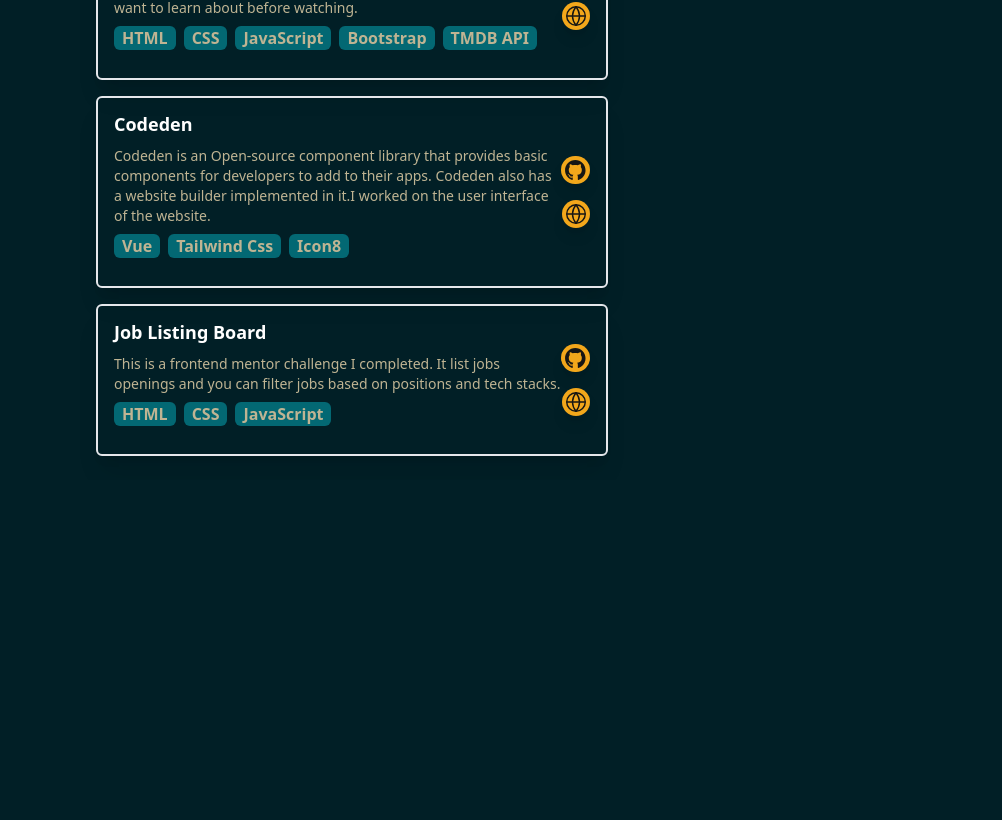
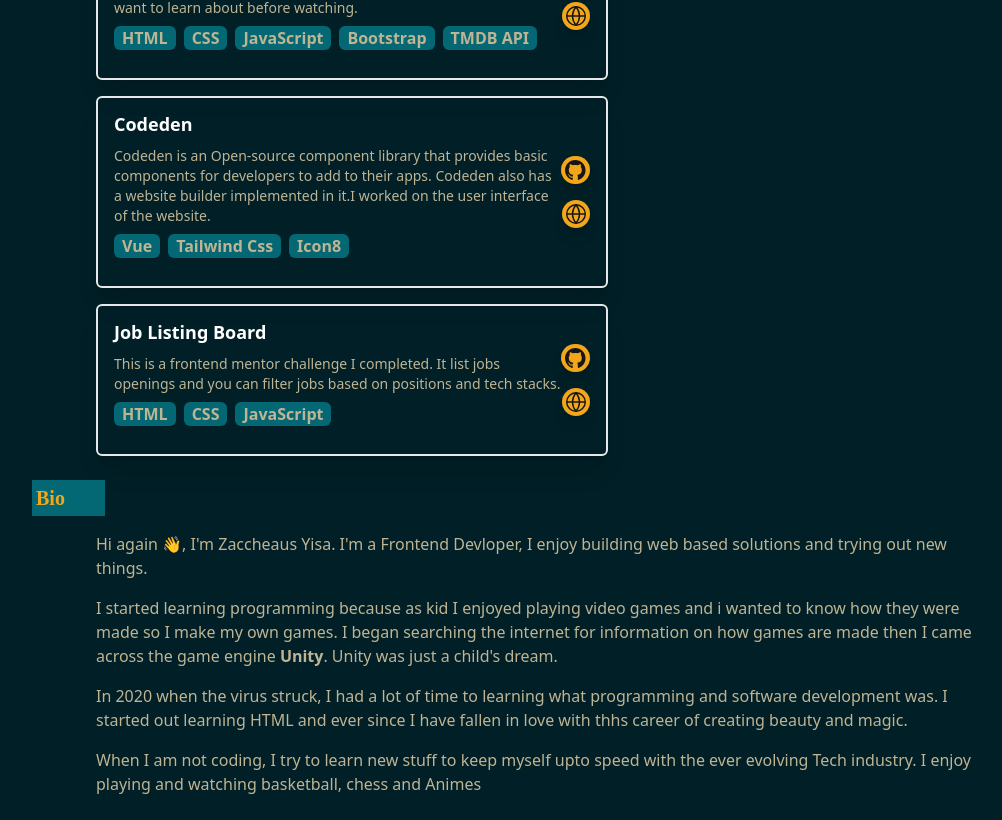
Before and after one commit to Ndace-hash/Talk-With-Zach, a Vue app: page / in a window 1280 px wide. Shown: the part 656-1476 px from the top of the page, without its empty margins (96-1098 px from the left). Before the commit the page ends 1136 px from the top, so only its background shows below. Built offline with nearby package versions, Linux system fonts and the light colour scheme; a web font is replaced by a local one.

Commit message:
feat: added bio section

```diff
--- a/src/App.vue
+++ b/src/App.vue
@@ -2,6 +2,7 @@
 import AppHero from "./components/AppHero.vue";
 import AppSkills from "./components/skills/AppSkills.vue";
 import AppProject from "./components/project/AppProject.vue";
+import AppBio from "./components/AppBio.vue";
 import DefaultLayout from "./layout/DefaultLayout.vue";
 </script>
 
@@ -11,6 +12,7 @@ import DefaultLayout from "./layout/DefaultLayout.vue";
       <AppHero />
       <AppSkills />
       <AppProject />
+      <AppBio />
     </div>
   </DefaultLayout>
 </template>
--- /dev/null
+++ b/src/components/AppBio.vue
@@ -0,0 +1,41 @@
+<template>
+  <section class="mt-6">
+    <h2
+      class="font-secondary capitalize text-xl font-semibold inline-block py-1 pl-1 pr-10 text-start bg-dark-blue text-primary"
+    >
+      Bio
+    </h2>
+
+    <div
+      class="flex gap-2 gap-y-4 flex-wrap mt-4 w-full max-w-xl lg:px-16 px-4 md:px-8 md:container mx-auto"
+    >
+      <p>
+        Hi again 👋, I'm Zaccheaus Yisa. I'm a Frontend Devloper, I enjoy
+        building web based solutions and trying out new things.
+      </p>
+      <p>
+        I started learning programming because as kid I enjoyed playing video
+        games and i wanted to know how they were made so I make my own games. I
+        began searching the internet for information on how games are made then
+        I came across the game engine <strong>Unity</strong>. Unity was just a
+        child's dream.
+      </p>
+      <p>
+        In 2020 when the virus struck, I had a lot of time to learning what
+        programming and software development was. I started out learning HTML
+        and ever since I have fallen in love with thhs career of creating beauty
+        and magic.
+      </p>
+
+      <p>
+        When I am not coding, I try to learn new stuff to keep myself upto speed
+        with the ever evolving Tech industry. I enjoy playing and watching
+        basketball, chess and Animes
+      </p>
+    </div>
+  </section>
+</template>
+
+<script>
+export default {};
+</script>
```
